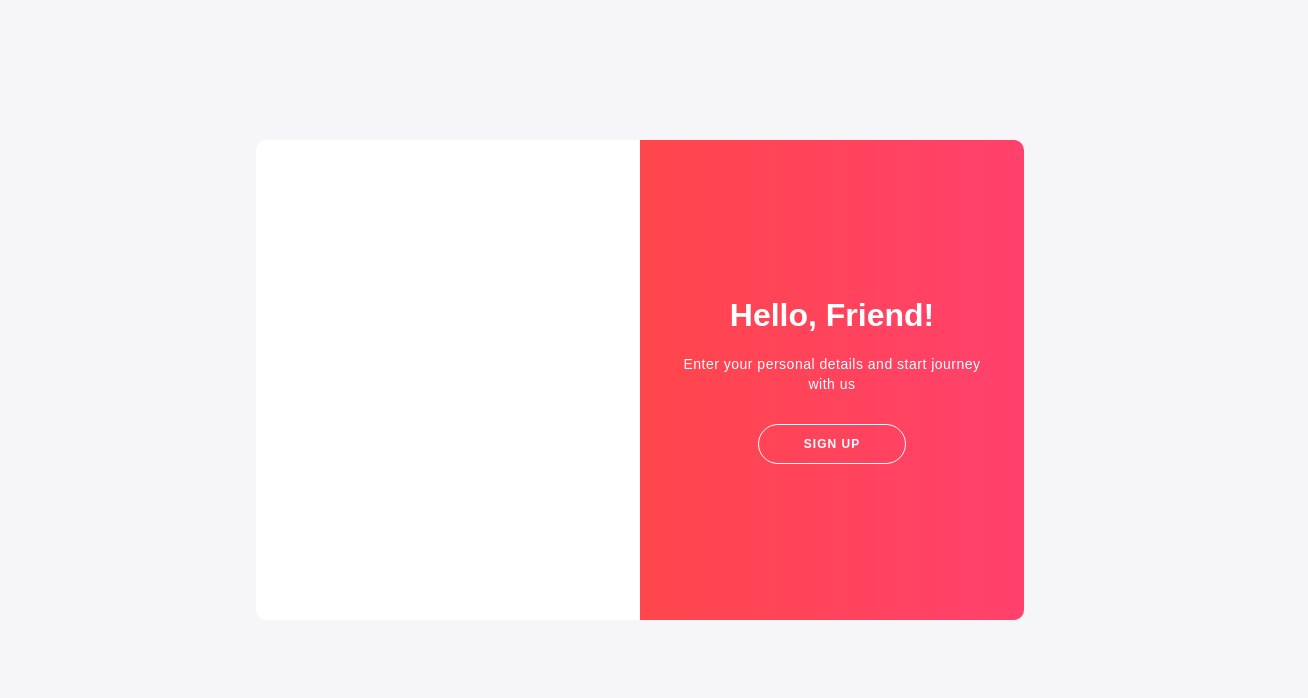
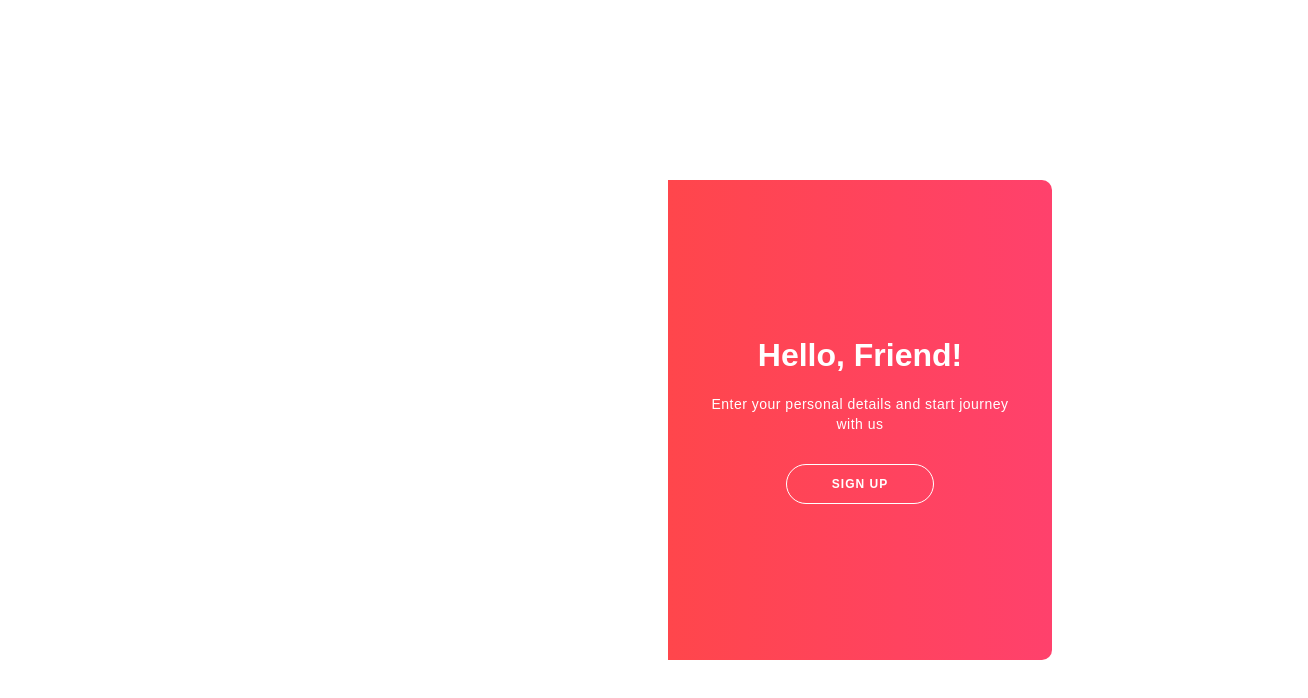
Before and after one commit to fraorzi/Website_Course_Exam, a React (Create React App) app: page /auth in a window 1280 px wide. Shown: the top 698 px of the page, 1308 px wide, since content can reach past the window. Built offline with nearby package versions, Linux system fonts and the light colour scheme.

Commit message:
fixed auth interaction with header

```diff
--- a/src/components/Header/Header.scss
+++ b/src/components/Header/Header.scss
@@ -1,4 +1,6 @@
 .header {
+    position: relative;
+    z-index: 1000;
     background: linear-gradient(135deg, #6e8efb, #a777e3);
     color: white;
     display: flex;
--- a/src/pages/Auth/Auth.js
+++ b/src/pages/Auth/Auth.js
@@ -69,6 +69,7 @@ function Auth() {
     };
 
     return (
+        <div className="auth-container">
         <div className={`container ${isLoginActive ? "" : "right-panel-active"}`} id="container">
             {/* Rejestracja */}
             <div className="form-container sign-up-container">
@@ -99,6 +100,7 @@ function Auth() {
                 </div>
             </div>
         </div>
+            </div>
     );
 }
 
--- a/src/pages/Auth/Auth.scss
+++ b/src/pages/Auth/Auth.scss
@@ -1,4 +1,12 @@
 @import url("https://fonts.googleapis.com/css?family=Montserrat:400,800");
+
+.auth-container {
+  width: 100vw;       // Full width of the viewport
+  height: 100vh;      // Full height of the viewport
+  display: flex;      // Use flexbox for centering
+  justify-content: center; // Center horizontally
+  align-items: center;
+  overflow: hidden;
 
   * {
     box-sizing: border-box;
@@ -224,3 +232,4 @@ input {
     height: 40px;
     width: 40px;
   }
+}
--- a/src/pages/Home/Home.scss
+++ b/src/pages/Home/Home.scss
@@ -0,0 +1 @@
+// Home.scss
```
Lines whose indentation alone changed are shown as unchanged.
